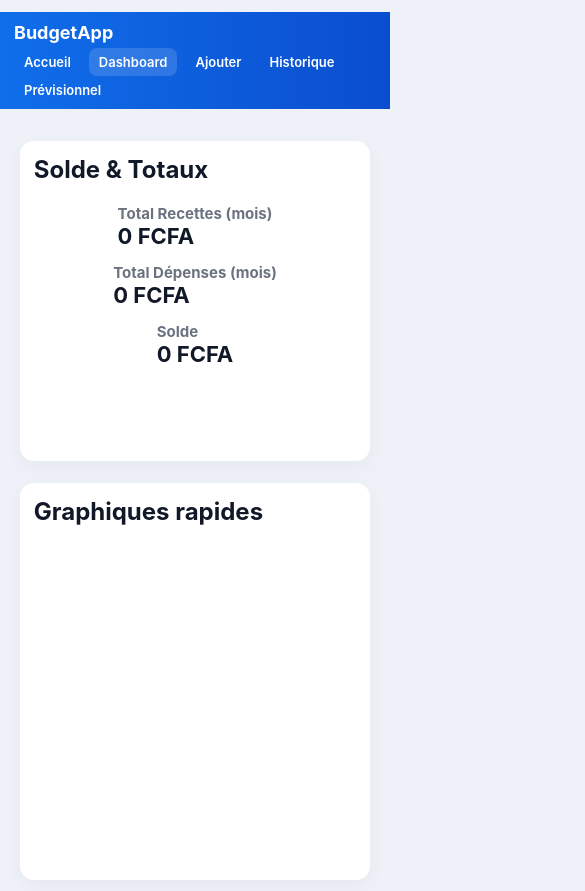
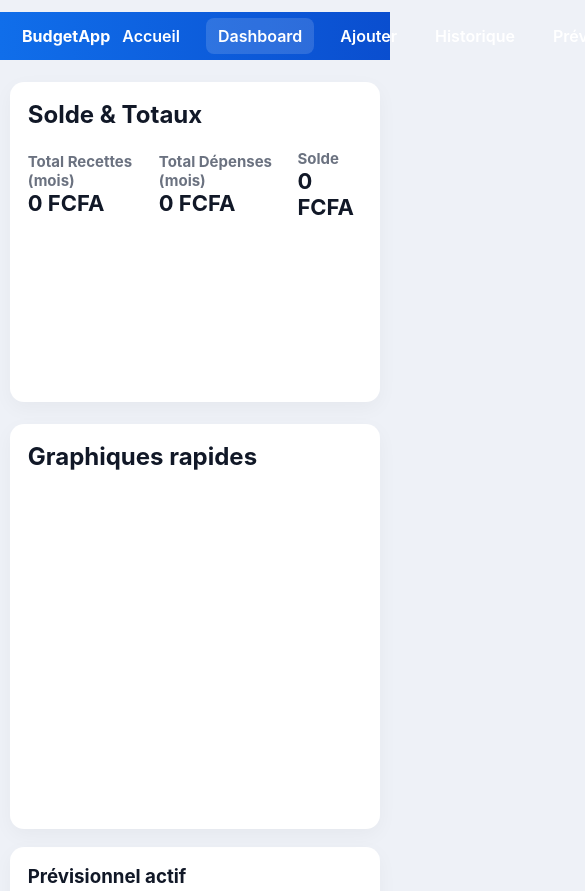
Before and after one commit to azegbea123-svg/budgetapp, a website: page pages/dashboard.html in a window 390 px wide. Shown: the top 891 px of the page, 585 px wide, since content can reach past the window. Drawn offline with nearby package versions, Linux system fonts and the light colour scheme; no server answers.

Commit message:
Sauvegarde automatique 17/12/2025 12:07:58,16

```diff
--- a/categories.js
+++ b/categories.js
@@ -16,11 +16,5 @@ const CATEGORIES = [
   "Éducation",
   "Vêtements",
   "Charges familiales",
-  "Emprunt",
-  "Nourriture",
-  "Reparation voiture",
-  "Vidange voiture",
-  "Gaz",
-  "Carburant",
   "Autre"
 ];
--- a/styles.css
+++ b/styles.css
@@ -100,67 +100,3 @@ textarea{min-height:110px;resize:vertical}
   .container{width:95%}
   .navbar h1{font-size:16px}
 }
-/* 🌐 Responsive pour petits écrans */
-@media (max-width: 480px) {
-
-    /* Navbar : réduire la taille et éviter le débordement */
-    .navbar {
-        padding: 10px 14px;
-        flex-direction: column;
-        align-items: flex-start;
-        gap: 8px;
-    }
-
-    .navbar h1 {
-        font-size: 18px;
-    }
-
-    .navbar ul {
-        flex-wrap: wrap;
-        gap: 8px;
-    }
-
-    .navbar a {
-        padding: 6px 10px;
-        font-size: 13px;
-    }
-
-    /* Containers */
-    .container {
-        padding: 10px;
-    }
-
-    /* Cards plus compactes */
-    .card {
-        padding: 14px;
-    }
-
-    /* KPI (totaux) en colonne */
-    .kpi {
-        flex-direction: column;
-        gap: 14px;
-    }
-
-    /* Graphiques */
-    canvas {
-        max-height: 180px !important;
-    }
-
-    /* Filtres mois/année */
-    .filters {
-        flex-direction: column;
-        gap: 10px;
-    }
-
-    /* Boutons plus petits */
-    .btn, .btn-primary {
-        padding: 8px 12px;
-        font-size: 14px;
-    }
-
-    /* Listes transaction / catégories */
-    .list-item, #transactionList > div {
-        font-size: 14px;
-        padding: 8px 10px;
-    }
-}
--- a/www/categories.js
+++ b/www/categories.js
@@ -16,11 +16,5 @@ const CATEGORIES = [
   "Éducation",
   "Vêtements",
   "Charges familiales",
-  "Emprunt",
-  "Nourriture",
-  "Reparation voiture",
-  "Vidange voiture",
-  "Gaz",
-  "Carburant",
   "Autre"
 ];
--- a/www/styles.css
+++ b/www/styles.css
@@ -100,67 +100,3 @@ textarea{min-height:110px;resize:vertical}
   .container{width:95%}
   .navbar h1{font-size:16px}
 }
-/* 🌐 Responsive pour petits écrans */
-@media (max-width: 480px) {
-
-    /* Navbar : réduire la taille et éviter le débordement */
-    .navbar {
-        padding: 10px 14px;
-        flex-direction: column;
-        align-items: flex-start;
-        gap: 8px;
-    }
-
-    .navbar h1 {
-        font-size: 18px;
-    }
-
-    .navbar ul {
-        flex-wrap: wrap;
-        gap: 8px;
-    }
-
-    .navbar a {
-        padding: 6px 10px;
-        font-size: 13px;
-    }
-
-    /* Containers */
-    .container {
-        padding: 10px;
-    }
-
-    /* Cards plus compactes */
-    .card {
-        padding: 14px;
-    }
-
-    /* KPI (totaux) en colonne */
-    .kpi {
-        flex-direction: column;
-        gap: 14px;
-    }
-
-    /* Graphiques */
-    canvas {
-        max-height: 180px !important;
-    }
-
-    /* Filtres mois/année */
-    .filters {
-        flex-direction: column;
-        gap: 10px;
-    }
-
-    /* Boutons plus petits */
-    .btn, .btn-primary {
-        padding: 8px 12px;
-        font-size: 14px;
-    }
-
-    /* Listes transaction / catégories */
-    .list-item, #transactionList > div {
-        font-size: 14px;
-        padding: 8px 10px;
-    }
-}
```
Also changed, not shown: app/src/main/AndroidManifest.xml (+2 -8 lines), index.html (+0 -1 lines).
